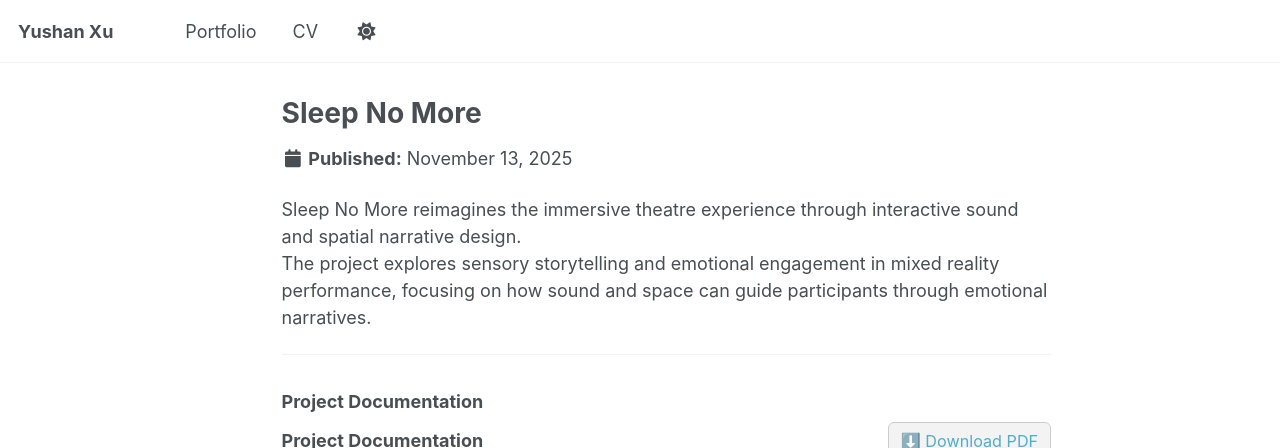
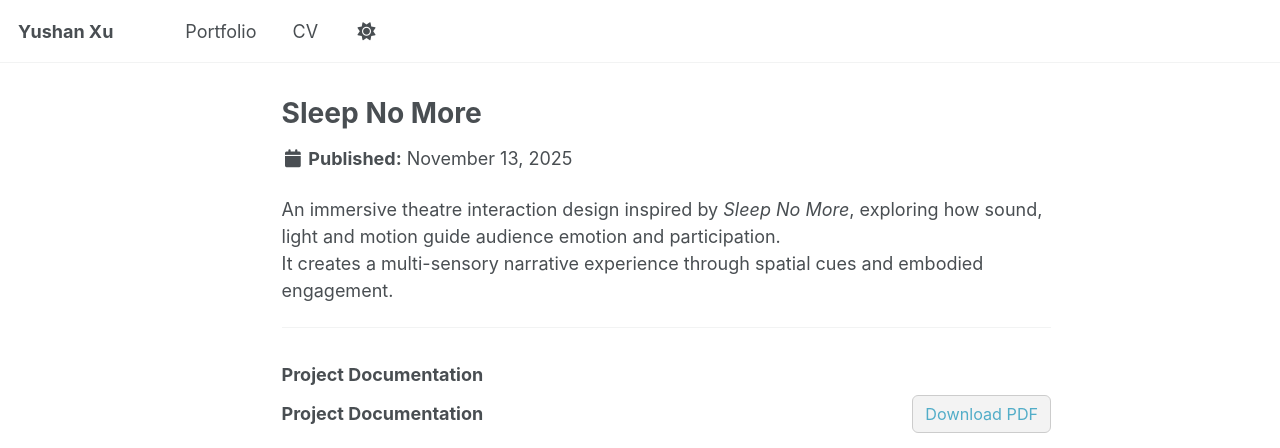
Before and after one commit to Yushan-Xu/Yushan-Xu.github.io, a Jekyll site: the page built from _portfolio/SleepNoMore.md, in a window 1280 px wide and 900 px high, cut to the strip 0-448 px from the top of the window. Built offline with Jekyll 4.4.1, drawn with Linux system fonts in a browser that asks for light colours; a script that is not in the unit is left out.

Commit message:
Update SleepNoMore.md

```diff
--- a/_portfolio/SleepNoMore.md
+++ b/_portfolio/SleepNoMore.md
@@ -3,17 +3,19 @@ layout: single
 title: "Sleep No More"
 permalink: /_portfolio/SleepNoMore/
 author_profile: false
+classes: wide
+order: 3
 ---
 
-Sleep No More reimagines the immersive theatre experience through interactive sound and spatial narrative design.
-The project explores sensory storytelling and emotional engagement in mixed reality performance, focusing on how sound and space can guide participants through emotional narratives.
+An immersive theatre interaction design inspired by *Sleep No More*, exploring how sound, light and motion guide audience emotion and participation.
+It creates a multi-sensory narrative experience through spatial cues and embodied engagement.
 
 ---
 
 ### Project Documentation
 <div style="display: flex; justify-content: space-between; align-items: center; margin-bottom: 1rem;">
   <h3 style="margin: 0;">Project Documentation</h3>
-  <a href="/files/Sleep No More.pdf" download style="text-decoration: none; background: #f3f3f3; padding: 6px 12px; border-radius: 6px; font-size: 0.9rem; border: 1px solid #ccc;">⬇️ Download PDF</a>
+  <a href="/files/Sleep No More.pdf" download style="text-decoration: none; background: #f3f3f3; padding: 6px 12px; border-radius: 6px; font-size: 0.9rem; border: 1px solid #ccc;">Download PDF</a>
 </div>
 
 <div style="border: 1px solid #ccc; border-radius: 8px; overflow: hidden; margin-top: 0.5rem; margin-bottom: 2rem;">
```
